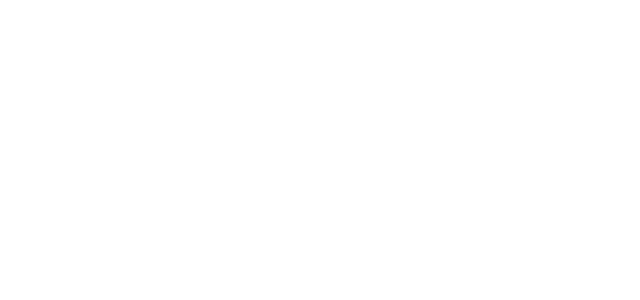
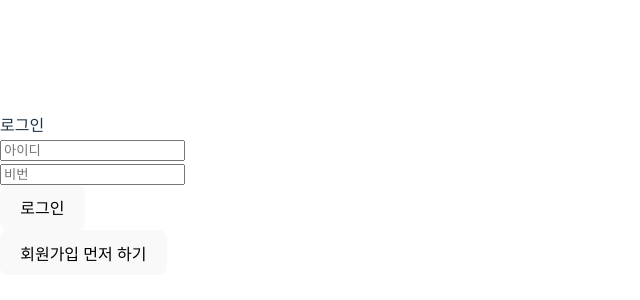
Before and after one commit to yunseorim1116/react_love, a React (Vite) app: page /siginin in a window 1280 px wide. Before the commit this address had no page. Shown: the part 206-506 px from the top of the page, without its empty margins (0-640 px from the left). Built offline with nearby package versions, Linux system fonts and the light colour scheme.

Commit message:
[feat] routing 변경

```diff
--- a/src/App.tsx
+++ b/src/App.tsx
@@ -1,19 +1,24 @@
-import SignIn from '@/pages/SignIn'
+
 import SignUp from '@/pages/SignUp';
 import MyPage from '@/pages/MyPage';
 import { BrowserRouter, Routes, Route } from 'react-router-dom';
+import MainPage from './pages/MainPage';
+import UserList from '@/pages/UserList';
+import SignIn from '@/pages/SignIn';
 
-import React from 'react';
+
 
 const App = () => {
   return (
     <div>
       <BrowserRouter>
          <Routes>
-          <Route path="/" element={<SignIn />} />
-            <Route path="/signup" element={<SignUp />} />
-             <Route path="/profile" element={<MyPage />} />
-            </Routes>
+          <Route path="/" element={<MainPage />} />
+          <Route path="/signup" element={<SignUp />} />
+          <Route path="/siginin" element={<SignIn />} />
+           <Route path="/profile" element={<MyPage />} />
+           <Route path="/userlist" element={<UserList />} />
+          </Routes>
        </BrowserRouter>
     </div>
   );
--- /dev/null
+++ b/src/pages/MainPage.tsx
@@ -0,0 +1,19 @@
+
+import SignIn from '@/pages/SignIn';
+import  UserList from '@/pages/UserList';
+
+
+
+const MainPage = () => {
+     const token = window.localStorage.getItem('token');
+
+    return (
+        <>
+{
+    token ? <UserList/> : <SignIn/>
+}
+        </>
+    );
+};
+
+export default MainPage;
--- a/src/pages/SignIn.tsx
+++ b/src/pages/SignIn.tsx
@@ -1,7 +1,7 @@
 import Title from '@components/common/Title';
 import Button from '@components/common/Button';
 import instance from '@/utils/axios';
-import { useState } from 'react';
+import { useState, useEffect } from 'react';
 import { useNavigate } from "react-router-dom";
 
 const SignIn = () => {
@@ -13,18 +13,34 @@ const SignIn = () => {
 
  const navigate = useNavigate();
 
+ useEffect(()=>{
+ const token = window.localStorage.getItem('token');
+  if(token){
+    navigate("/userlist");
+  }
+ },[])
+
 const handleChangeInput = (e: React.ChangeEvent<HTMLInputElement>) => {
   const { name, value } = e.target;
   serUserInfo({ ...userInfo, [name]: value });
-
 
 };
 
     const handleSiginIn = async () =>{
        try {
+        console.log('실행');
        const res = await instance.post('/auth/signin',userInfo);
+
+       console.log(res)
+
        const token = res.accessToken
+       const refreshToekn = res.refreshToke
        localStorage.setItem('token', token);
+       localStorage.setItem('refreshToekn', refreshToekn);
+
+
+          navigate("/userlist");
+
          } catch (e) {
           console.log(e)
           throw e;
--- a/src/utils/axios/index.ts
+++ b/src/utils/axios/index.ts
@@ -29,14 +29,14 @@ instance.interceptors.response.use((response) => {
   if (error.response) {
     if (error.response.status === 401) {
       // 유효하지 않은 토큰 처리
-      window.location.href = '/login';
+      window.location.href = '/siginin';
     }
 
     if (error.response.status === 419) {
       //만료된 토큰 처리
       const refreshToekn = window.localStorage.getItem('refreshToekn');
       instance.post('/auth/refresh', refreshToekn)
-      window.location.href = '/login';
+      window.location.href = '/siginin';
     }
 
 
```
